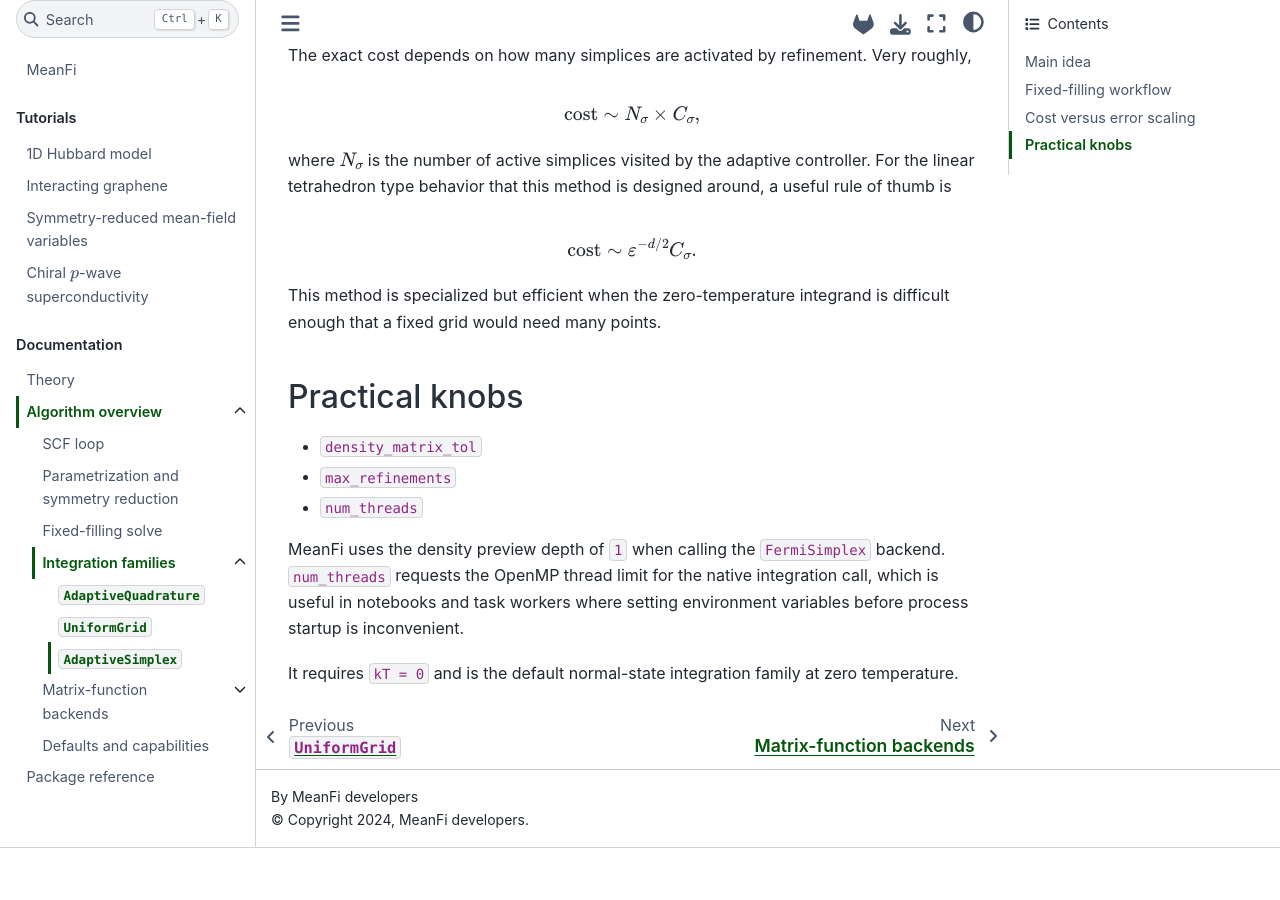
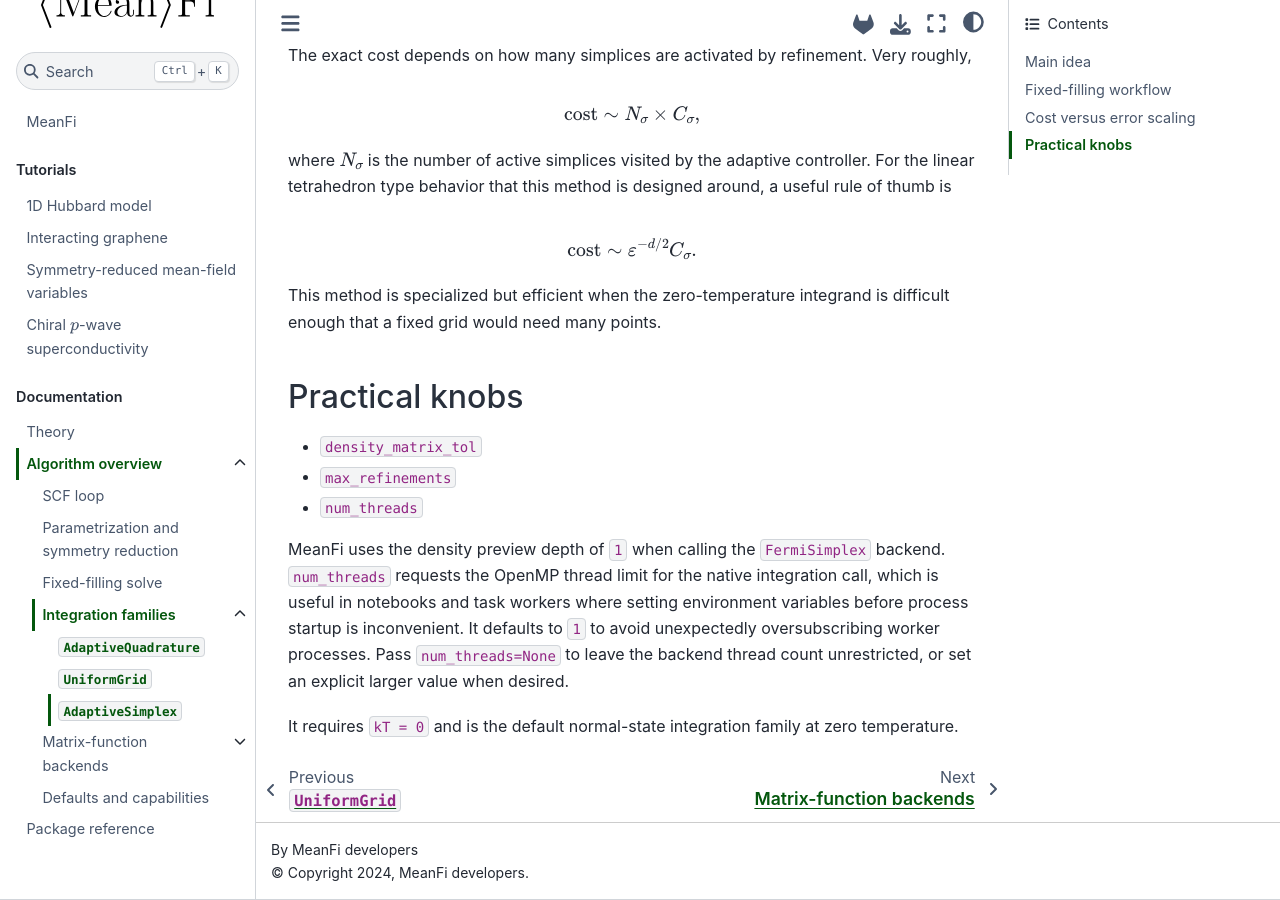
Before and after one commit to quantum-tinkerer/MeanFi, a Sphinx documentation site: the page built from docs/source/documentation/algorithms/method_notes/adaptive_simplex.md, in a window 1280 px wide and 900 px high, scrolled down 1009 px. Built offline with Sphinx 7.4.7 and the Sphinx Book theme 1.1.4, drawn with Linux system fonts in a browser that asks for light colours; pages that are not in the unit, such as notebooks, are missing from menus; before the commit the page ends 1857 px from its top, so only the background shows below that.

Commit message:
Default adaptive simplex to one thread

```diff
--- a/docs/source/documentation/algorithms/method_notes/adaptive_simplex.md
+++ b/docs/source/documentation/algorithms/method_notes/adaptive_simplex.md
@@ -69,6 +69,8 @@
 MeanFi uses the density preview depth of `1` when calling the
 `FermiSimplex` backend. `num_threads` requests the OpenMP thread limit for the
 native integration call, which is useful in notebooks and task workers where setting
-environment variables before process startup is inconvenient.
+environment variables before process startup is inconvenient. It defaults to `1` to
+avoid unexpectedly oversubscribing worker processes. Pass `num_threads=None` to leave
+the backend thread count unrestricted, or set an explicit larger value when desired.
 
 It requires `kT = 0` and is the default normal-state integration family at zero temperature.
```
Also changed, not shown: 2 other files.
